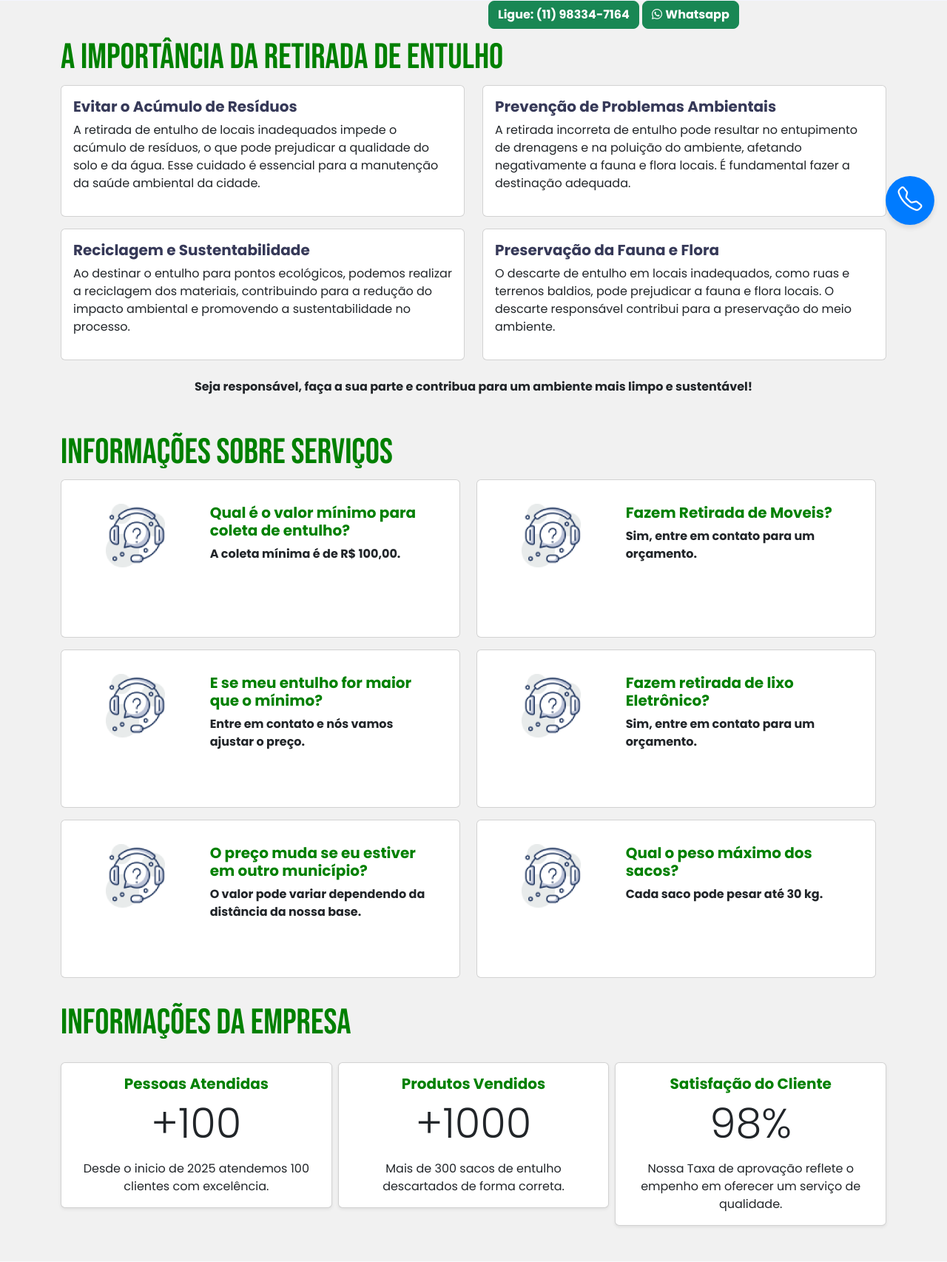
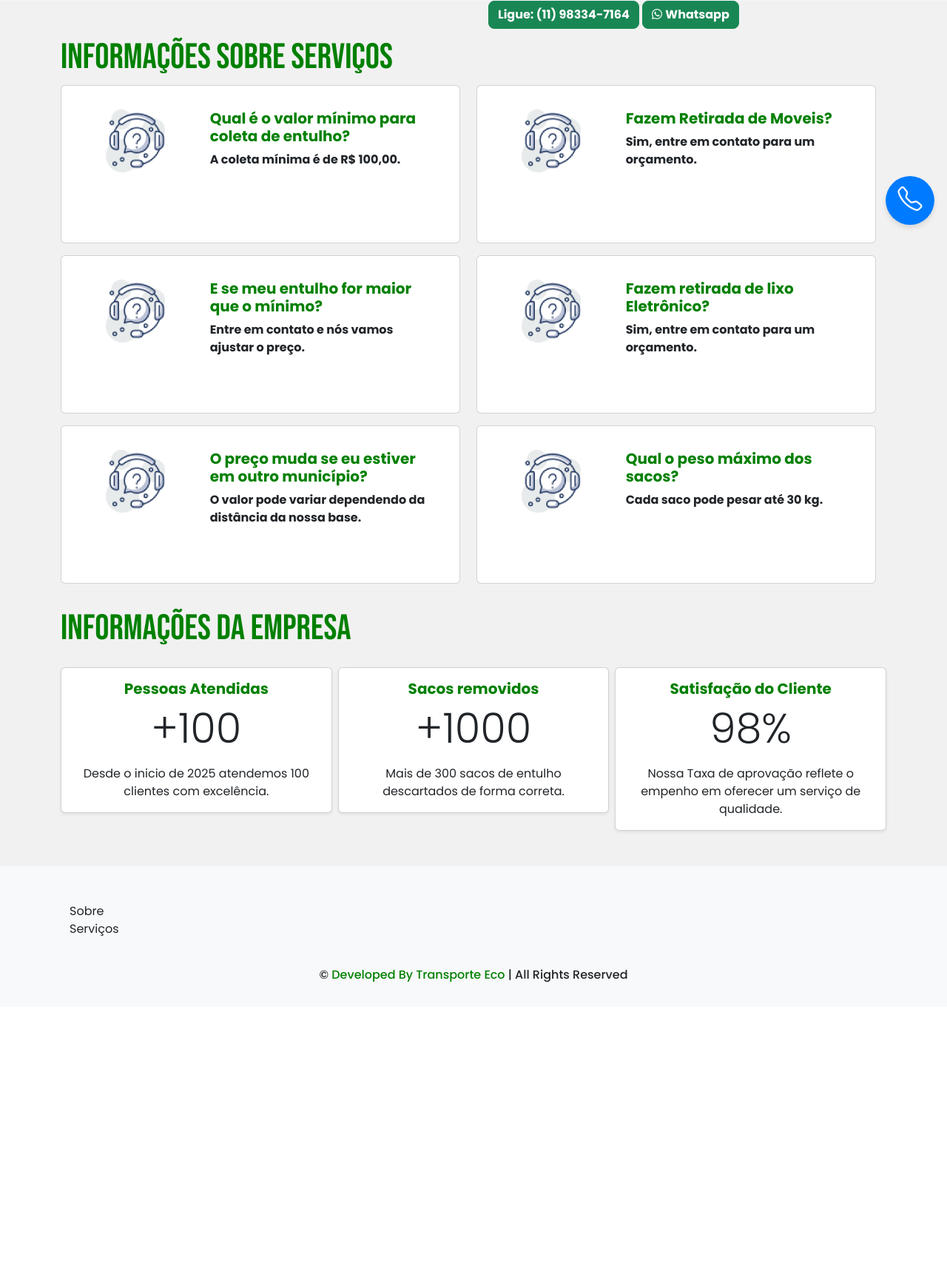
Before and after one commit to Bruno-Fioreze/transporteeco, a Django app: page /v2/ in a window 1280 px wide. Shown: the part 479-2185 px from the top of the page at 74% size. After the commit the page ends 1807 px from the top, so only its background shows below. Run offline with Django 4.2, Linux system fonts and the light colour scheme; some libraries are stand-ins or nearby versions.

Commit message:
fix: adjust text

```diff
--- a/core/templates/new_lp.html
+++ b/core/templates/new_lp.html
@@ -15,9 +15,11 @@
   <link href="https://cdn.jsdelivr.net/npm/aos@2.3.4/dist/aos.css" rel="stylesheet">
 
   <script src="https://cdn.jsdelivr.net/npm/aos@2.3.4/dist/aos.js"></script>
-  <meta name="keywords" content="{{type}} de entulho são paulo, {{type}} de entulho sp, {{type}} de entulho, entulho, {{type}} entulho São Paulo, {{type}} de entulho Interlagos, {{type}} de entulho, {{type}} de entulho, {{type}} de entulho SP">
+  <meta name="keywords"
+    content="{{type}} de entulho são paulo, {{type}} de entulho sp, {{type}} de entulho, entulho, {{type}} entulho São Paulo, {{type}} de entulho Interlagos, {{type}} de entulho, {{type}} de entulho, {{type}} de entulho SP">
   <title>{{type|upper}} DE ENTULHO ENSACADO {{regiao|upper}}</title>
-  <meta name="description" content="{{type}} de Entulho ensacado em São Paulo, empresa especializada em {{type}} de entulho ensacado, {{type}} de entulho na cidade de São Paulo">
+  <meta name="description"
+    content="{{type}} de Entulho ensacado em São Paulo, empresa especializada em {{type}} de entulho ensacado, {{type}} de entulho na cidade de São Paulo">
   <meta name="robots" content="index, follow, max-image-preview:large, max-snippet:-1, max-video-preview:-1">
   <!-- Google tag (gtag.js) -->
   <script async src="https://www.googletagmanager.com/gtag/js?id=AW-16921840450"></script>
@@ -50,10 +52,14 @@
       </div>
     </nav>
     <section id="cover" class="container">
+      <a id="btn-whatsapp" href="tel:+5511983347164" class="floating-btn phone-btn floating-btn">
+        <i class="bi bi-telephone"></i>
+      </a>
       <div class="row g-2 justify-content-around">
         <div class="col-md-6 d-flex justify-content-center align-items-center order-lg-2">
           <div class="p-3">
-            <img src="{% static '/images/logo.png' %}" alt="Logo da empresa Transporte Eco" class="logo"  class="mx-auto d-block w-100 img-fluid" style="width: 80%;" />
+            <img src="{% static '/images/logo.png' %}" alt="Logo da empresa Transporte Eco" class="logo"
+              class="mx-auto d-block w-100 img-fluid" style="width: 80%;" />
           </div>
         </div>
 
@@ -78,7 +84,7 @@
     </section>
   </header>
   <main class="main container">
-    <section id="about" class="mt-5">
+    <!-- <section id="about" class="mt-5">
       <h2 class="title-green" data-aos="fade-up" data-aos-duration="1000">A Importância da Retirada de Entulho</h2>
 
       <div class="row">
@@ -137,7 +143,7 @@
         <p><strong>Seja responsável, faça a sua parte e contribua para um ambiente mais limpo e sustentável!</strong>
         </p>
       </div>
-    </section>
+    </section> -->
     <section id="services" class="mt-5">
       <h2 class="title-green" data-aos="fade-up" data-aos-duration="1000">Informações sobre serviços</h2>
       <div class="row g-2 justify-content-around custom-class-service">
@@ -148,7 +154,8 @@
               data-aos-duration="1000">
               <div class="row g-0">
                 <div class="col-md-4 gy-3">
-                  <img src="{% static '/images/service3.png' %}" alt="Valor minimo" class="mx-auto d-block custom-img-width" />
+                  <img src="{% static '/images/service3.png' %}" alt="Valor minimo"
+                    class="mx-auto d-block custom-img-width" />
                 </div>
                 <div class="col-md-8 card-size-min">
                   <div class="card-body custom-text">
@@ -163,7 +170,8 @@
               data-aos-duration="1000" data-aos-delay="200">
               <div class="row g-0">
                 <div class="col-md-4 gy-3">
-                  <img src="{% static '/images/service3.png' %}" alt="services" class="mx-auto d-block custom-img-width" />
+                  <img src="{% static '/images/service3.png' %}" alt="services"
+                    class="mx-auto d-block custom-img-width" />
                 </div>
                 <div class="col-md-8 card-size-min">
                   <div class="card-body custom-text">
@@ -178,7 +186,8 @@
               data-aos-duration="1000" data-aos-delay="400">
               <div class="row g-0">
                 <div class="col-md-4 gy-3">
-                  <img src="{% static '/images/service3.png' %}" alt="services" class="mx-auto d-block custom-img-width" />
+                  <img src="{% static '/images/service3.png' %}" alt="services"
+                    class="mx-auto d-block custom-img-width" />
                 </div>
                 <div class="col-md-8 card-size-min">
                   <div class="card-body custom-text">
@@ -198,7 +207,8 @@
               data-aos-duration="1000">
               <div class="row g-0">
                 <div class="col-md-4 gy-3">
-                  <img src="{% static '/images/service3.png' %}" alt="services" class="mx-auto d-block custom-img-width" />
+                  <img src="{% static '/images/service3.png' %}" alt="services"
+                    class="mx-auto d-block custom-img-width" />
                 </div>
                 <div class="col-md-8 card-size-min">
                   <div class="card-body custom-text">
@@ -242,7 +252,7 @@
         </div>
       </div>
     </section>
-    <section id="stats"">
+    <section id="stats">
       <h2 class=" mb-4 title-green mt-3">Informações da Empresa</h2>
       <div class="row g-2 justify-content-around custom-class-service">
         <div class="col" data-aos="fade-up" data-aos-duration="1000">
@@ -258,7 +268,7 @@
         <div class="col" data-aos="fade-up" data-aos-duration="1000" data-aos-delay="200">
           <div class="card shadow-sm">
             <div class="card-body text-center">
-              <h5 class="card-title">Produtos Vendidos</h5>
+              <h5 class="card-title">Sacos removidos</h5>
               <p class="card-text display-4">+1000</p>
               <p class="card-text">Mais de 300 sacos de entulho descartados de forma correta.</p>
             </div>
@@ -275,7 +285,9 @@
           </div>
         </div>
       </div>
+
     </section>
+
   </main>
   <footer id="footer" class="bg-light text-center text-lg-start mt-5">
     <div class="container p-4">
@@ -303,10 +315,6 @@
   </footer>
   <script src="js/bootstrap.bundle.min.js"></script>
 
-  <a id="btn-whatsapp" href="tel:+5511983347164" class="floating-btn phone-btn floating-btn">
-    <i class="bi bi-telephone"></i>
-  </a>
-
   <script src="https://cdn.jsdelivr.net/npm/bootstrap@5.3.0-alpha1/dist/js/bootstrap.bundle.min.js"></script>
   <link href="https://cdn.jsdelivr.net/npm/bootstrap-icons/font/bootstrap-icons.css" rel="stylesheet">
 </body>
```
